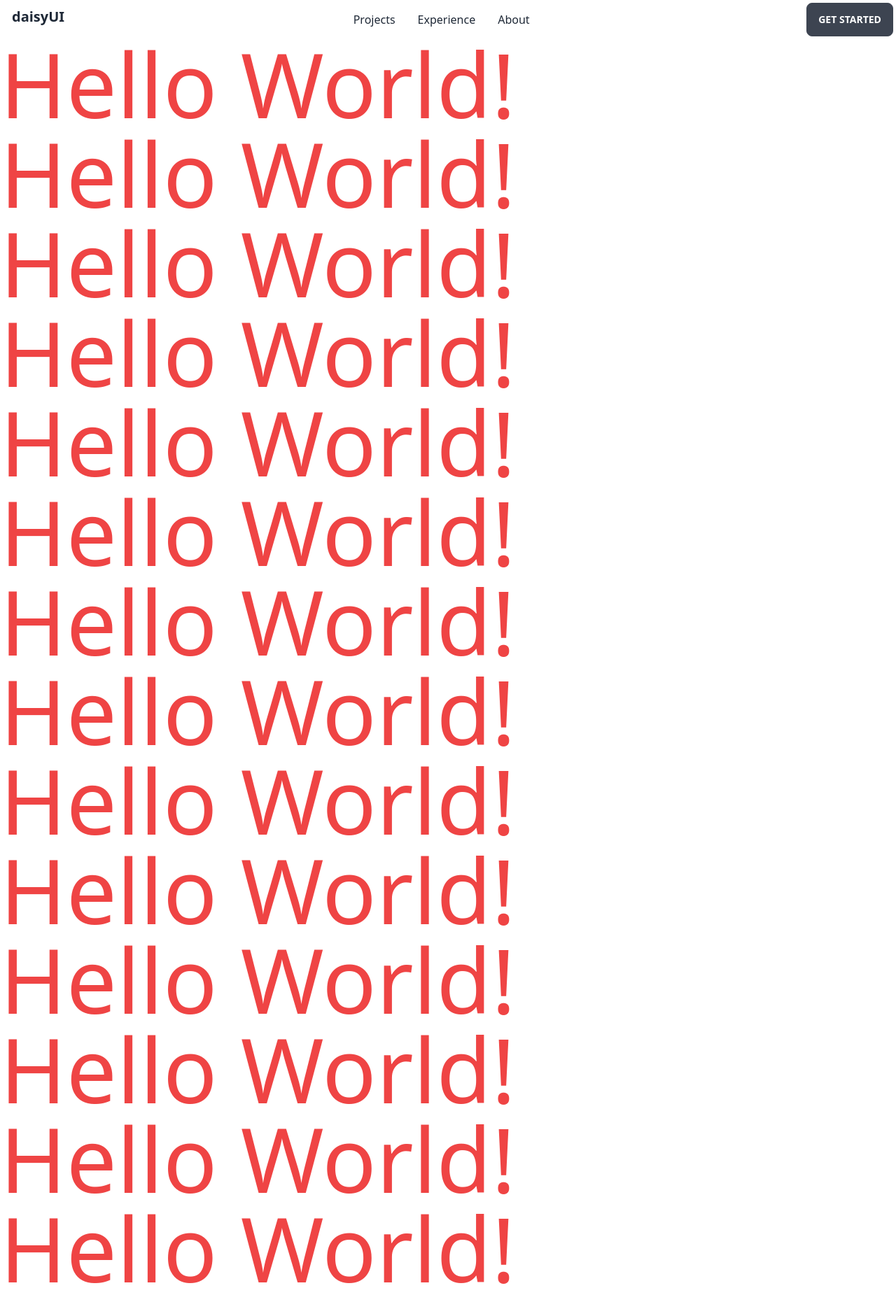
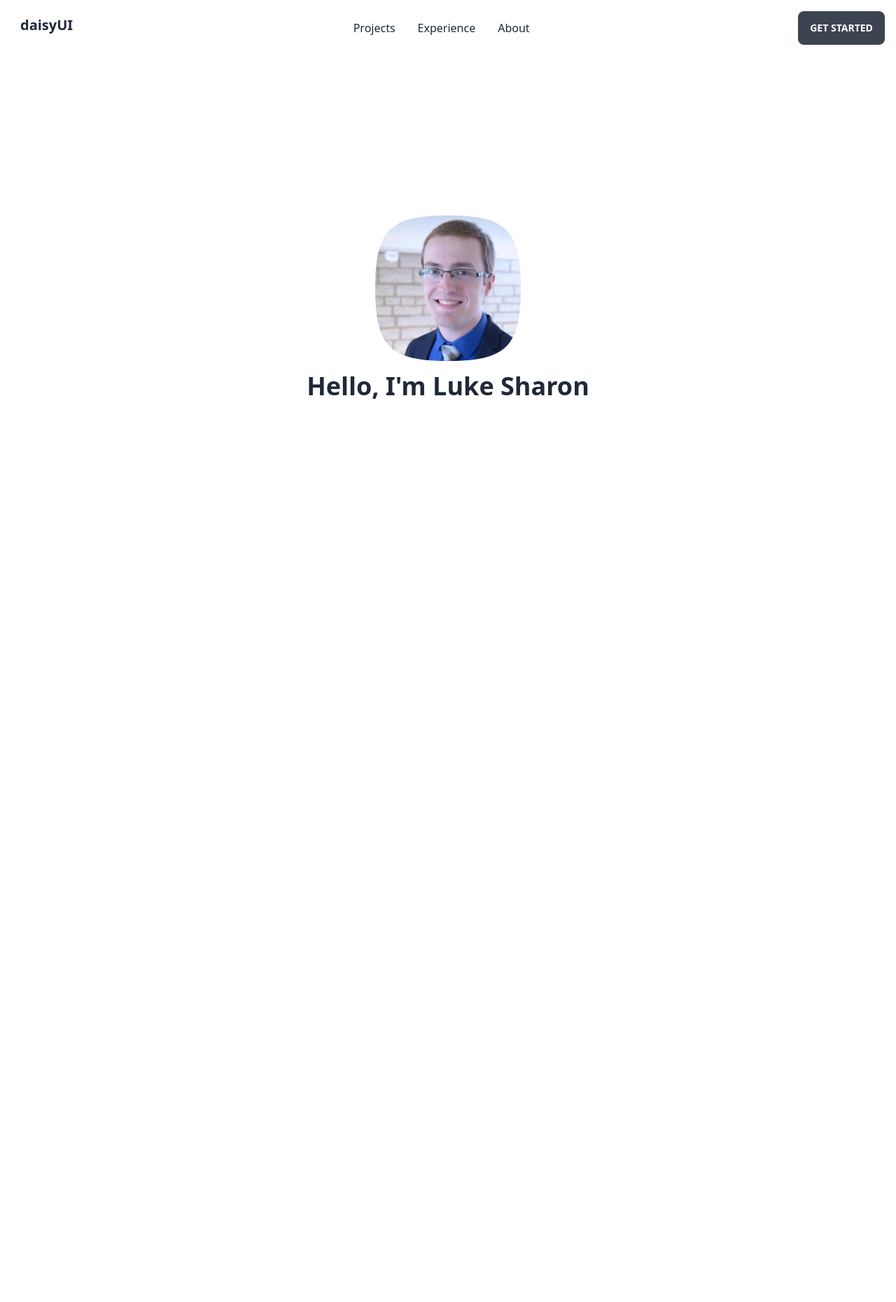
Before and after one commit to lukedsharon/Portfolio, a Next.js app: page / in a window 1280 px wide. Shown: the top 1861 px of the page at 70% size. After the commit the page ends 800 px from the top, so only its background shows below. Built offline with nearby package versions, Linux system fonts and the light colour scheme.

Commit message:
Basic landing / intro page.

```diff
--- a/src/components/base/NavHeader.tsx
+++ b/src/components/base/NavHeader.tsx
@@ -7,7 +7,7 @@ function NavHeader() {
     router.push(path);
   };
   return (
-    <div className="fixed top-0 left-0 flex w-full h-14 justify-between">
+    <div className="fixed top-0 left-0 flex w-full h-20 justify-between p-3">
       <div>
         <div className="dropdown">
           <label tabIndex={0} className="btn btn-ghost sm:hidden">
--- a/src/components/layouts/MainLayout.tsx
+++ b/src/components/layouts/MainLayout.tsx
@@ -3,7 +3,7 @@ import NavHeader from "../base/NavHeader";
 
 function MainLayout({ children }: any) {
   return (
-    <div className="mt-14">
+    <div className="mt-20">
       <NavHeader />
       <div className="">{children}</div>
     </div>
--- a/src/pages/index.tsx
+++ b/src/pages/index.tsx
@@ -1,25 +1,17 @@
 import MainLayout from "@/components/layouts/MainLayout";
+import ProfileImage from "../../public/images/profile_image.jpeg";
+import Image from "next/image";
 
 export default function Home() {
   return (
     <MainLayout>
-      <div>
-        <h1 className="text-red-500 text-9xl">Hello World!</h1>
-        <h1 className="text-red-500 text-9xl">Hello World!</h1>
-        <h1 className="text-red-500 text-9xl">Hello World!</h1>
-        <h1 className="text-red-500 text-9xl">Hello World!</h1>
-        <h1 className="text-red-500 text-9xl">Hello World!</h1>
-        <h1 className="text-red-500 text-9xl">Hello World!</h1>
-        <h1 className="text-red-500 text-9xl">Hello World!</h1>
-        <h1 className="text-red-500 text-9xl">Hello World!</h1>
-        <h1 className="text-red-500 text-9xl">Hello World!</h1>
-        <h1 className="text-red-500 text-9xl">Hello World!</h1>
-        <h1 className="text-red-500 text-9xl">Hello World!</h1>
-        <h1 className="text-red-500 text-9xl">Hello World!</h1>
-        <h1 className="text-red-500 text-9xl">Hello World!</h1>
-        <h1 className="text-red-500 text-9xl">Hello World!</h1>
-        <h1 className="text-red-500 text-9xl">Hello World!</h1>
-        <h1 className="text-red-500 text-9xl">Hello World!</h1>
+      <div className="flex flex-col justify-center items-center h-[calc(100vh-80px)] gap-4">
+        <div className="avatar">
+          <div className="w-52 mask mask-squircle">
+            <Image src={ProfileImage} alt="asdf" />
+          </div>
+        </div>
+        <h1 className="text-4xl font-bold">Hello, I'm Luke Sharon</h1>
       </div>
     </MainLayout>
   );
```
Also changed, not shown: public/images/profile_image.jpeg (added).
